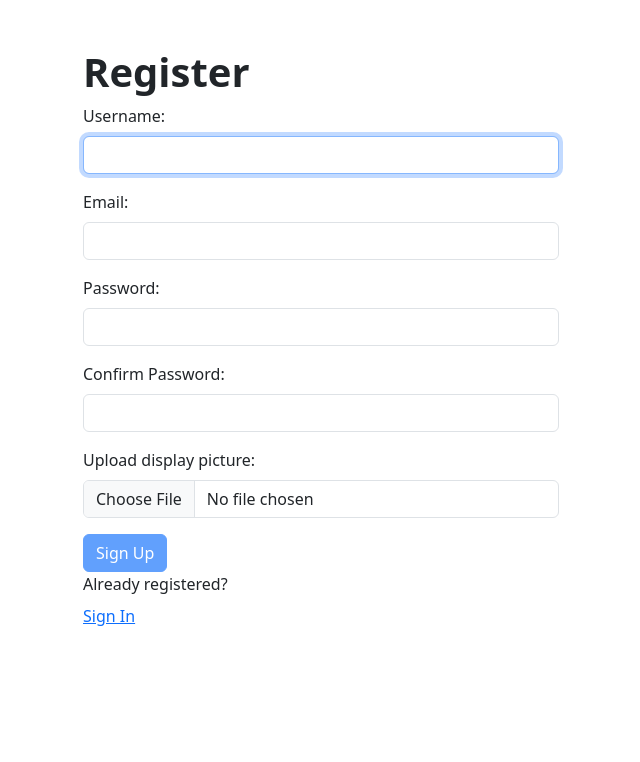
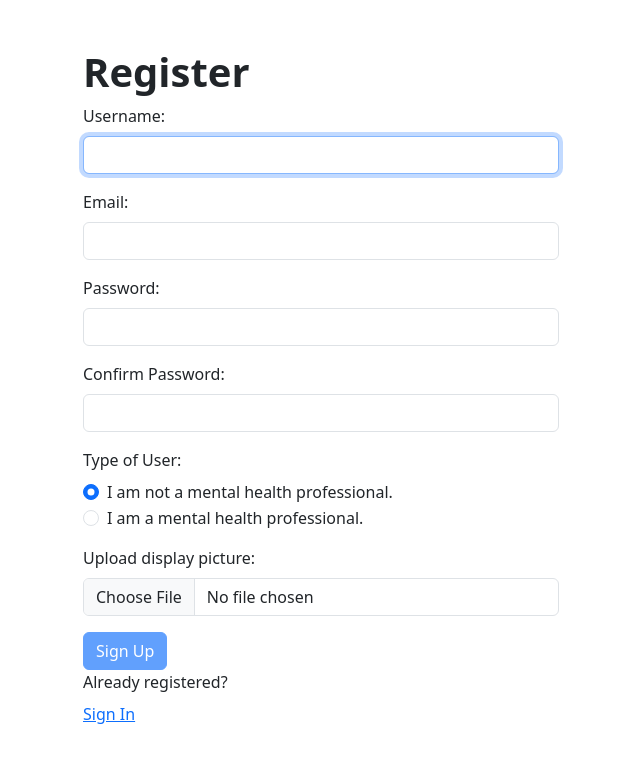
Before and after one commit to ladyneneii/CS3105-02-Interactive-Website, a React (Vite) app: page / in a window 1280 px wide. Shown: the top 762 px of the page, without its empty margins (319-959 px from the left). Built offline with nearby package versions, Linux system fonts and the light colour scheme; no server answers.

Commit message:
added map and locations

```diff
--- a/index.html
+++ b/index.html
@@ -6,6 +6,17 @@
     <meta charset="UTF-8" />
     <link rel="icon" type="image/svg+xml" href="/vite.svg" />
     <meta name="viewport" content="width=device-width, initial-scale=1.0" />
+    <link
+      rel="stylesheet"
+      href="https://unpkg.com/leaflet@1.9.4/dist/leaflet.css"
+      integrity="sha256-p4NxAoJBhIIN+hmNHrzRCf9tD/miZyoHS5obTRR9BMY="
+      crossorigin=""
+    />
+    <script
+      src="https://unpkg.com/leaflet@1.9.4/dist/leaflet.js"
+      integrity="sha256-20nQCchB9co0qIjJZRGuk2/Z9VM+kNiyxNV1lvTlZBo="
+      crossorigin=""
+    ></script>
     <title>Vite + React + TS</title>
   </head>
   <body>
--- a/package.json
+++ b/package.json
@@ -18,6 +18,7 @@
     "axios": "^1.6.0",
     "bootstrap": "^5.3.2",
     "firebase": "^10.6.0",
+    "leaflet": "^1.9.4",
     "react": "^18.2.0",
     "react-dom": "^18.2.0",
     "react-router-dom": "^6.16.0",
@@ -26,6 +27,7 @@
   },
   "devDependencies": {
     "@types/bootstrap": "^5.2.7",
+    "@types/leaflet": "^1.9.8",
     "@types/node": "^20.6.3",
     "@types/react": "^18.0.27",
     "@types/react-dom": "^18.0.10",
--- a/src/components/Card.tsx
+++ b/src/components/Card.tsx
@@ -43,7 +43,7 @@ const Card = ({ load }: Props) => {
       setIsLoading(true);
     }, load);
 
-    console.log(textWidth, textHeight);
+    // console.log(textWidth, textHeight);
   }, [load]);
 
   return (
--- a/src/pages/MainPage.tsx
+++ b/src/pages/MainPage.tsx
@@ -1,23 +1,109 @@
-import { useState, useRef, useEffect } from "react";
+import React, { useState, useEffect, useRef } from "react";
 import Card from "../components/Card";
 import Navbar from "../components/Navbar";
+import "leaflet/dist/leaflet.css"; // Import Leaflet CSS
+import L from "leaflet";
+
+interface LocationProps {
+  coords: { latitude: number; longitude: number };
+  timestamp: number;
+}
 
 const MainPage = () => {
   const [isLoading, setIsLoading] = useState(false);
+  const mapRef = useRef<L.Map | null>(null); // Create a ref for the map
+
+  useEffect(() => {
+    console.log("beginning of useEffect");
+
+    const initializeMap = () => {
+      if (!mapRef.current) {
+        mapRef.current = L.map("nearYouMap").setView([0, 0], 1); // Use the ref
+
+        const attribution =
+          '&copy; <a href="https://www.openstreetmap.org/copyright">OpenStreetMap</a> contributors';
+        const tileUrl = "https://{s}.tile.openstreetmap.org/{z}/{x}/{y}.png";
+        const tiles = L.tileLayer(tileUrl, { attribution });
+        tiles.addTo(mapRef.current); // Use the ref
+
+        const marker = L.marker([0, 0]).addTo(mapRef.current); // Use the ref
+        const marker2 = L.marker([0, 0]).addTo(mapRef.current); // Use the ref
+
+        let firstTime = true;
+
+        const getPosition = async (position: LocationProps) => {
+          console.log("inside of getPosition");
+          // Ask for location
+          const latitude = position.coords.latitude || 0;
+          const longitude = position.coords.longitude || 0;
+
+          if (firstTime) {
+            mapRef.current?.setView([latitude, longitude], 19); // Use the ref
+            firstTime = false;
+          }
+          marker.setLatLng([latitude, longitude]);
+          marker2.setLatLng([latitude - 1, longitude]);
+
+          console.log(latitude, longitude);
+
+          const unparsed_user_details = localStorage.getItem("user_details");
+
+          if (unparsed_user_details) {
+            const user_id = JSON.parse(unparsed_user_details)?.user_id;
+
+            const formData = new FormData();
+
+            formData.append("user_id", user_id);
+            formData.append("Latitude", latitude.toString());
+            formData.append("Longitude", longitude.toString());
+            formData.append("Address", "n/a");
+
+            // add location to database
+            try {
+              // Make a POST request to server endpoint
+              const response = await fetch(
+                "http://localhost:3001/api/locations",
+                {
+                  method: "POST",
+                  body: formData,
+                }
+              );
+
+              if (response.ok) {
+                console.log("Location added successfully!");
+              } else {
+                console.error("Failed to add location to the database");
+              }
+            } catch (error) {
+              console.error("Error during POST request:", error);
+            }
+          } else {
+            console.log("No user_details retrieved.");
+          }
+        };
+
+        // Ask for location
+        if ("geolocation" in navigator) {
+          navigator.geolocation.getCurrentPosition(getPosition);
+        } else {
+          console.log("geolocation not available");
+        }
+
+        // Cleanup function to remove the map when the component unmounts
+        return () => {
+          mapRef.current?.remove(); // Use the ref
+        };
+      }
+    };
+
+    initializeMap(); // Call the initialization function directly
+  }, []); // Empty dependency array to run once on mount
 
   return (
     <>
       <Navbar></Navbar>
 
-      <div className="container text-center">
-        <div className="row">
-          {[...Array(12)].map((_, index) => (
-            <div className="col" key={index}>
-              <Card load={2000} />
-            </div>
-          ))}
-        </div>
-      </div>
+      <div id="nearYouMap" style={{ height: "480px" }}></div>
     </>
   );
 };
--- a/src/pages/Register.tsx
+++ b/src/pages/Register.tsx
@@ -36,6 +36,8 @@ const Register = () => {
   const [matchPwd, setMatchPwd] = useState("");
   const [validMatch, setValidMatch] = useState(false);
   const [matchFocus, setMatchFocus] = useState(false);
+
+  const selectedRadioButton = useRef<HTMLInputElement | null>(null);
 
   const fileInputRef = useRef<HTMLInputElement | null>(null);
 
@@ -91,13 +93,18 @@ const Register = () => {
       return;
     }
 
+    if (!selectedRadioButton.current) {
+      setErrMsg("Please select a user type.");
+      return;
+    }
+
     const formData = new FormData();
 
     formData.append("Username", user);
     formData.append("Email", email);
     formData.append("Password", pwd);
     formData.append("avatar_url", file);
-    formData.append("Role", "nmhp");
+    formData.append("Role", selectedRadioButton.current.id === "nmhp" ? "nmhp" : "mhp");
     formData.append(
       "register_date",
       new Date().toISOString().slice(0, 19).replace("T", " ")
@@ -421,6 +428,38 @@ const Register = () => {
                 </p>
               </div>
 
+              {/* Mental health professional or not */}
+              <div className="mb-3">
+                <label htmlFor="user-type" className="form-label">
+                  Type of User:
+                </label>
+                <div className="form-check">
+                  <input
+                    className="form-check-input"
+                    type="radio"
+                    name="userType"
+                    id="nmhp"
+                    ref={selectedRadioButton}
+                    checked
+                  />
+                  <label className="form-check-label" htmlFor="nmhp_label">
+                    I am not a mental health professional.
+                  </label>
+                </div>
+                <div className="form-check">
+                  <input
+                    className="form-check-input"
+                    type="radio"
+                    name="userType"
+                    id="mhp"
+                    ref={selectedRadioButton}
+                  />
+                  <label className="form-check-label" htmlFor="mhp_label">
+                    I am a mental health professional.
+                  </label>
+                </div>
+              </div>
+
               {/* Upload Picture */}
               <div className="mb-3">
                 <label htmlFor="display-pic" className="form-label">
```
Also changed, not shown: 1 other file (tests, documents, lock files or other folders).
